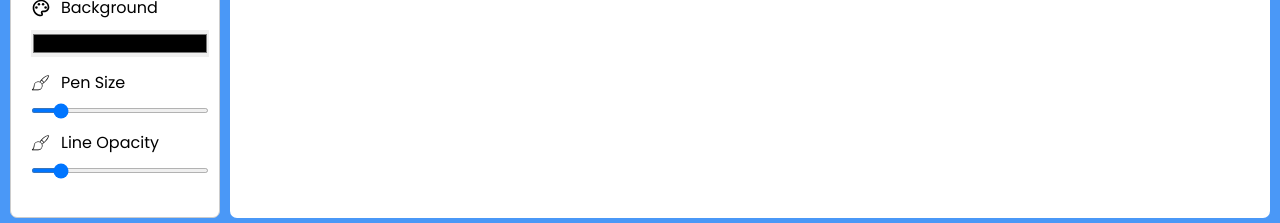
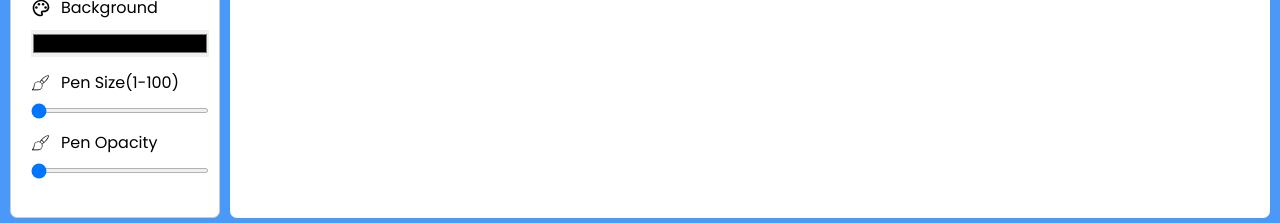
Before and after one commit to mdabbas-cse/draw-freehand, a website: page index.html in a window 1280 px wide. Shown: the part 567-790 px from the top of the page. Drawn offline with Linux system fonts and the light colour scheme.

Commit message:
Update index.html

```diff
--- a/index.html
+++ b/index.html
@@ -143,10 +143,10 @@
                 d="M224 28c-20.29 0-43.16 11.24-68 33.4c-18.47 16.49-34.39 35.83-45 49.93A56 56 0 0 0 36 164c0 33.22-21.26 48-22.22 48.68A4 4 0 0 0 16 220h76a56 56 0 0 0 52.67-75c14.11-10.63 33.44-26.55 49.93-45C216.76 75.16 228 52.29 228 32a4 4 0 0 0-4-4ZM92 212H26.35C33.91 203.69 44 188.08 44 164a48 48 0 1 1 48 48Zm26.52-97.31c4.13-5.44 9.32-12 15.29-18.9a80.08 80.08 0 0 1 26.4 26.4c-6.94 6-13.46 11.16-18.9 15.29a56.32 56.32 0 0 0-22.79-22.79Zm47.77 2.14a88.17 88.17 0 0 0-27.12-27.12c21.83-24.28 52.09-51.08 80.65-53.53c-2.45 28.56-29.25 58.82-53.53 80.65Z">
               </path>
             </svg>
-            <span>Pen Size</span>
+            <span>Pen Size(1-100)</span>
           </div>
-          <input class="range-slider" id="pen-size" aria-label="size slider" type="range" id="pen-size" min="1" max="30"
-            value="5">
+          <input class="range-slider" id="pen-size" aria-label="size slider" type="range" id="pen-size" min="1"
+            max="100" value="1">
         </div>
         <div class="setting-section">
           <div class="flx-center-gap">
@@ -155,10 +155,10 @@
                 d="M224 28c-20.29 0-43.16 11.24-68 33.4c-18.47 16.49-34.39 35.83-45 49.93A56 56 0 0 0 36 164c0 33.22-21.26 48-22.22 48.68A4 4 0 0 0 16 220h76a56 56 0 0 0 52.67-75c14.11-10.63 33.44-26.55 49.93-45C216.76 75.16 228 52.29 228 32a4 4 0 0 0-4-4ZM92 212H26.35C33.91 203.69 44 188.08 44 164a48 48 0 1 1 48 48Zm26.52-97.31c4.13-5.44 9.32-12 15.29-18.9a80.08 80.08 0 0 1 26.4 26.4c-6.94 6-13.46 11.16-18.9 15.29a56.32 56.32 0 0 0-22.79-22.79Zm47.77 2.14a88.17 88.17 0 0 0-27.12-27.12c21.83-24.28 52.09-51.08 80.65-53.53c-2.45 28.56-29.25 58.82-53.53 80.65Z">
               </path>
             </svg>
-            <span>Line Opacity</span>
+            <span>Pen Opacity</span>
           </div>
           <input class="range-slider" id="pen-opacity" aria-label="size slider" type="range" id="line-opacity" min="1"
-            max="30" value="5">
+            max="100" value="1">
         </div>
       </div>
     </section>
```
